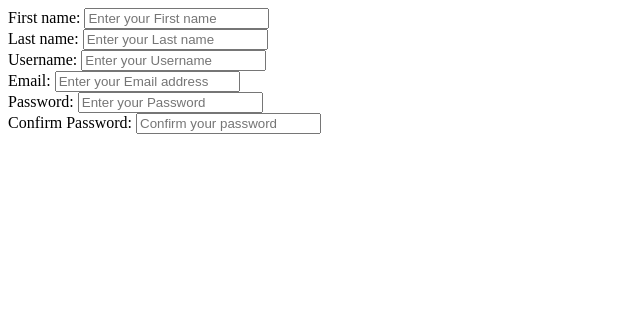
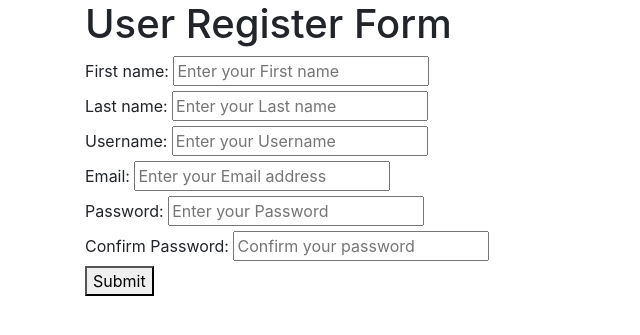
Before and after one commit to Hasireddy/user-register-with-Email-confirmation, a Django app: template EmailConfirmation/EmailApp/templates/EmailApp/register.html in a window 1280 px wide. Shown: the top 335 px of the page, without its empty margins (0-640 px from the left). Run offline with Django 5.2, Linux system fonts and the light colour scheme; the template is opened without the code that fills it: values that come from a table or form of the project are taken from there, others are empty.

Commit message:
Bootstrap added to base template

```diff
--- a/EmailConfirmation/EmailApp/templates/EmailApp/base.html
+++ b/EmailConfirmation/EmailApp/templates/EmailApp/base.html
@@ -6,11 +6,14 @@
         <title></title>
         <meta name="description" content="">
         <meta name="viewport" content="width=device-width, initial-scale=1">
-        <link rel="stylesheet" href="">
+        <link rel="stylesheet" href="https://cdn.jsdelivr.net/npm/bootstrap@4.3.1/dist/css/bootstrap.min.css" integrity="sha384-ggOyR0iXCbMQv3Xipma34MD+dH/1fQ784/j6cY/iJTQUOhcWr7x9JvoRxT2MZw1T" crossorigin="anonymous">
     </head>
     <body>
        {% block content %}
 
        {% endblock %}
+       <script src="https://code.jquery.com/jquery-3.3.1.slim.min.js" integrity="sha384-q8i/X+965DzO0rT7abK41JStQIAqVgRVzpbzo5smXKp4YfRvH+8abtTE1Pi6jizo" crossorigin="anonymous"></script>
+       <script src="https://cdn.jsdelivr.net/npm/popper.js@1.14.7/dist/umd/popper.min.js" integrity="sha384-UO2eT0CpHqdSJQ6hJty5KVphtPhzWj9WO1clHTMGa3JDZwrnQq4sF86dIHNDz0W1" crossorigin="anonymous"></script>
+       <script src="https://cdn.jsdelivr.net/npm/bootstrap@4.3.1/dist/js/bootstrap.min.js" integrity="sha384-JjSmVgyd0p3pXB1rRibZUAYoIIy6OrQ6VrjIEaFf/nJGzIxFDsf4x0xIM+B07jRM" crossorigin="anonymous"></script>
     </body>
 </html>
--- a/EmailConfirmation/EmailApp/templates/EmailApp/register.html
+++ b/EmailConfirmation/EmailApp/templates/EmailApp/register.html
@@ -2,11 +2,13 @@
 
 {% load static %}
 {% block content %}
-    <div>
+    <div class="container" class="py-5">
+        <h1>User Register Form</h1>
        <form method="post" enctype="multipart/form-data">
         {% csrf_token %}
         {{register_form}}
        </form>
+       <button type="submit">Submit</button>
     </div>
 
 {% endblock %}
--- a/EmailConfirmation/EmailApp/views.py
+++ b/EmailConfirmation/EmailApp/views.py
@@ -12,4 +12,4 @@ def user_register(request):
             return HttpResponse("user registered")
     else:
         form = UserRegisterForm()
-    return render(request,"register.html",{"register_form":form})
+    return render(request,"EmailApp/register.html",{"register_form":form})
```
